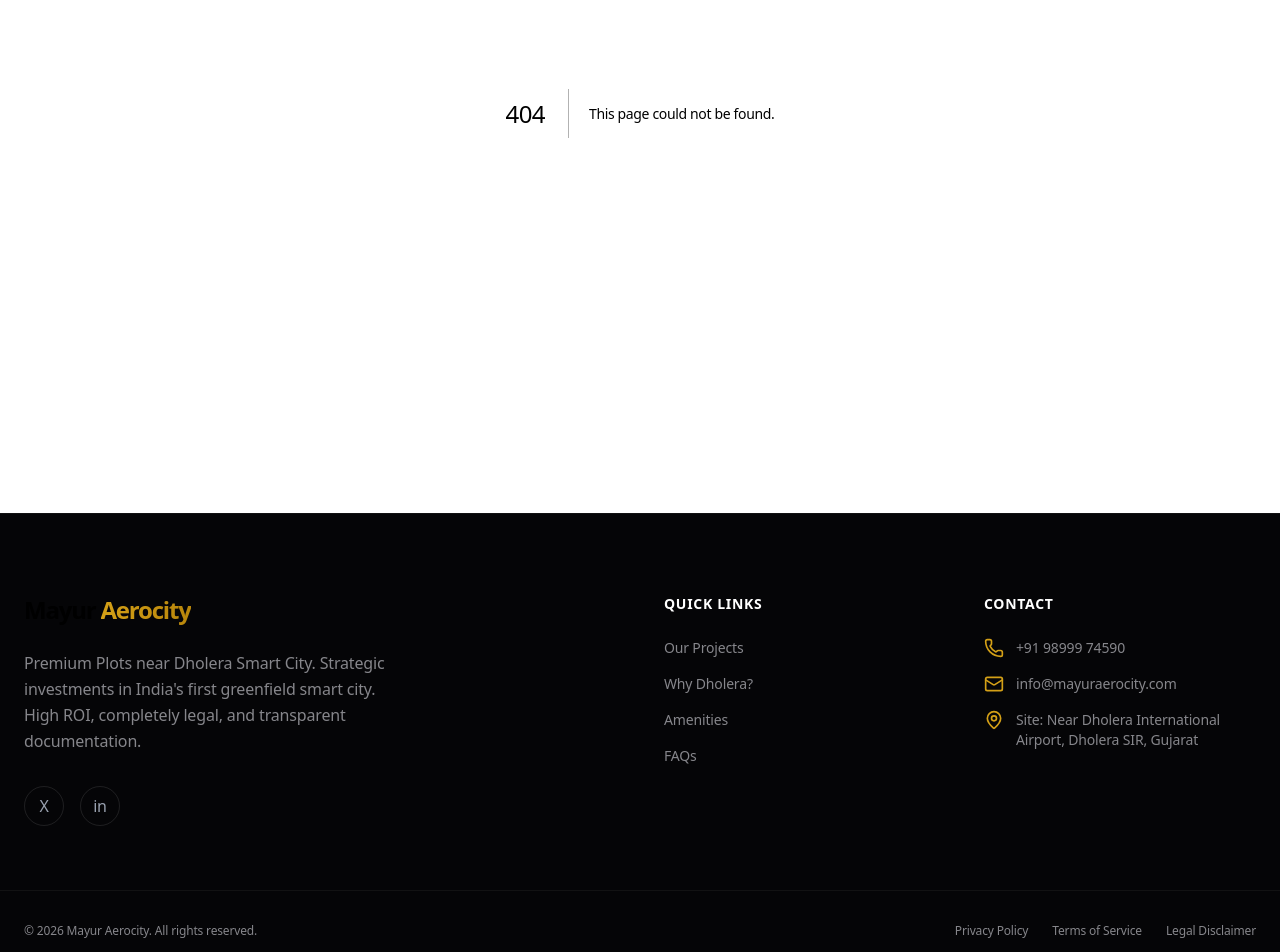
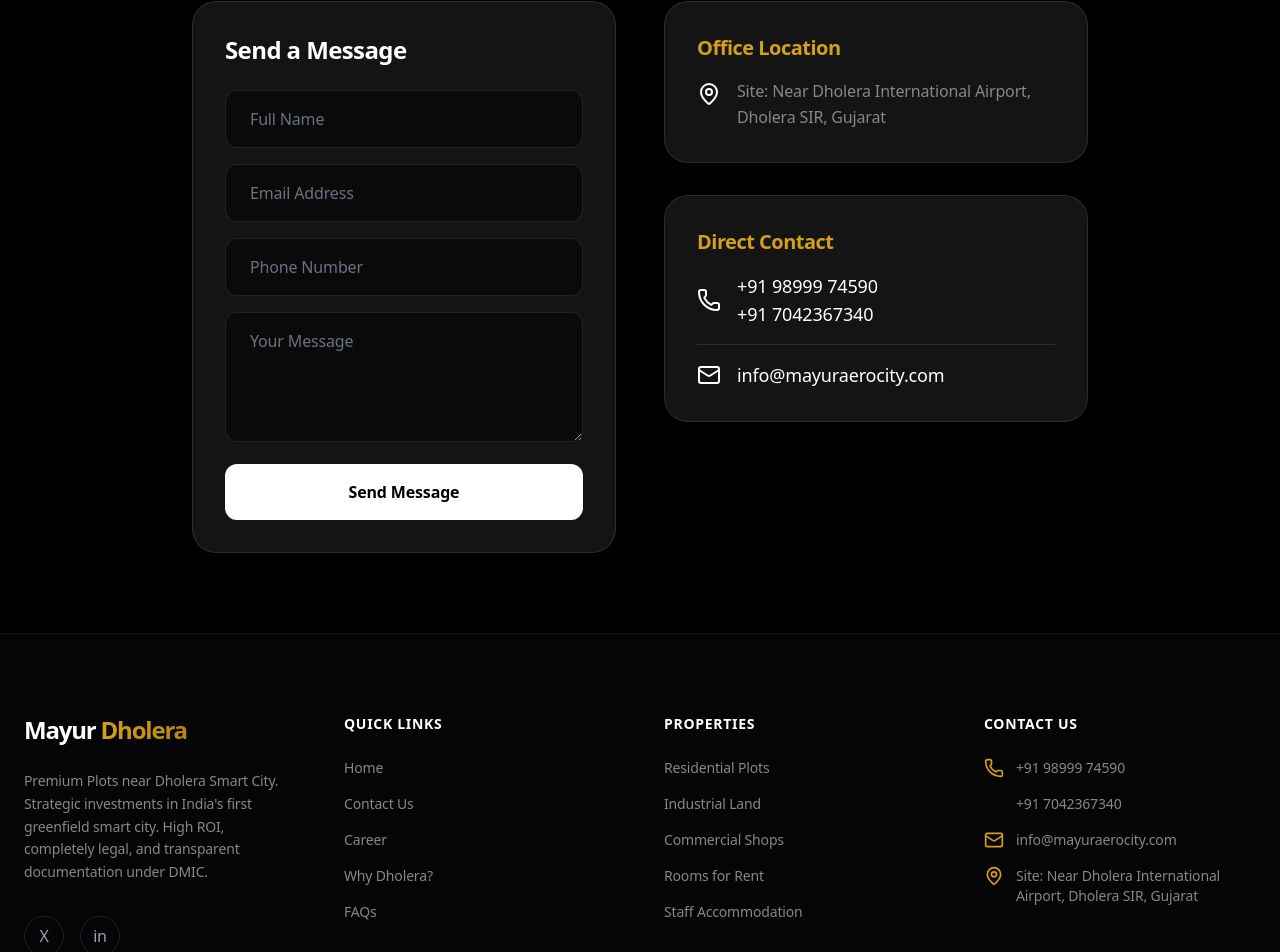
Before and after one commit to fadoomotivation-pixel/mayur, a Next.js app: page /contact-us in a window 1280 px wide. Before the commit this address had no page. Shown: the part 287-1239 px from the top of the page. Built offline with nearby package versions, Linux system fonts and the light colour scheme.

Commit message:
Implement competitor page routing architecture, footer replication, and update logo to Mayur Dholera

```diff
--- /dev/null
+++ b/app/[...slug]/page.tsx
@@ -0,0 +1,35 @@
+import { notFound } from "next/navigation";
+import { site } from "@/lib/data";
+import Link from "next/link";
+
+export default function GenericPage({ params }: { params: { slug: string[] } }) {
+  // Join the slug array to form a path (e.g., ['project', 'builder', 'rsc-group'] -> 'project/builder/rsc-group')
+  const path = params.slug.join('/');
+
+  // Format the last part of the slug into a readable title
+  const rawTitle = params.slug[params.slug.length - 1];
+  const title = rawTitle.split('-').map(word => word.charAt(0).toUpperCase() + word.slice(1)).join(' ');
+
+  return (
+    <main className="min-h-screen bg-black pt-32 pb-20 px-6">
+      <div className="max-w-4xl mx-auto text-center">
+        <h1 className="text-4xl md:text-6xl font-bold tracking-tight mb-6">
+          {title}
+        </h1>
+        <p className="text-xl text-[#86868b] mb-12">
+          Discover detailed insights and premium opportunities regarding {title} in Dholera Smart City.
+        </p>
+
+        <div className="glass-panel p-12 rounded-3xl border border-white/10">
+          <p className="text-[#86868b] leading-relaxed mb-8">
+            This is a dynamically generated page for <strong>/{path}</strong>. Our full content integration for this section is currently being finalized. Please check back soon for complete details on {title} or contact our investment advisors for immediate assistance.
+          </p>
+
+          <Link href="/contact-us" className="inline-flex items-center justify-center px-8 py-4 bg-[#d4a017] text-black font-semibold rounded-full hover:bg-[#b8860b] transition-colors">
+            Contact Advisors
+          </Link>
+        </div>
+      </div>
+    </main>
+  );
+}
--- /dev/null
+++ b/app/contact-us/page.tsx
@@ -0,0 +1,75 @@
+import { site } from "@/lib/data";
+import { Mail, MapPin, Phone } from "lucide-react";
+
+export default function ContactUs() {
+  return (
+    <main className="min-h-screen bg-black pt-32 pb-20 px-6">
+      <div className="max-w-4xl mx-auto">
+        <h1 className="text-4xl md:text-6xl font-bold tracking-tight mb-6">
+          Contact <span className="text-gradient-gold">Us</span>
+        </h1>
+        <p className="text-xl text-[#86868b] mb-12">
+          Get in touch with our investment experts to secure your future in Dholera Smart City.
+        </p>
+
+        <div className="grid md:grid-cols-2 gap-12">
+          <div className="glass-panel p-8 rounded-3xl">
+            <h3 className="text-2xl font-semibold mb-6">Send a Message</h3>
+            <form className="space-y-4">
+              <input
+                type="text"
+                placeholder="Full Name"
+                className="w-full px-6 py-4 rounded-xl bg-black/50 border border-white/10 text-white placeholder:text-gray-500 focus:outline-none focus:border-[#d4a017] transition-colors"
+              />
+              <input
+                type="email"
+                placeholder="Email Address"
+                className="w-full px-6 py-4 rounded-xl bg-black/50 border border-white/10 text-white placeholder:text-gray-500 focus:outline-none focus:border-[#d4a017] transition-colors"
+              />
+              <input
+                type="tel"
+                placeholder="Phone Number"
+                className="w-full px-6 py-4 rounded-xl bg-black/50 border border-white/10 text-white placeholder:text-gray-500 focus:outline-none focus:border-[#d4a017] transition-colors"
+              />
+              <textarea
+                placeholder="Your Message"
+                rows={4}
+                className="w-full px-6 py-4 rounded-xl bg-black/50 border border-white/10 text-white placeholder:text-gray-500 focus:outline-none focus:border-[#d4a017] transition-colors"
+              ></textarea>
+              <button type="submit" className="w-full py-4 bg-white text-black font-semibold rounded-xl hover:bg-gray-200 transition-colors">
+                Send Message
+              </button>
+            </form>
+          </div>
+
+          <div className="space-y-8">
+            <div className="glass-panel p-8 rounded-3xl">
+              <h3 className="text-xl font-semibold mb-4 text-[#d4a017]">Office Location</h3>
+              <div className="flex items-start gap-4">
+                <MapPin className="w-6 h-6 shrink-0 mt-1" />
+                <p className="text-[#86868b] leading-relaxed">{site.address}</p>
+              </div>
+            </div>
+
+            <div className="glass-panel p-8 rounded-3xl">
+              <h3 className="text-xl font-semibold mb-4 text-[#d4a017]">Direct Contact</h3>
+              <ul className="space-y-4">
+                <li className="flex items-center gap-4">
+                  <Phone className="w-6 h-6 shrink-0" />
+                  <div>
+                    <a href={`tel:${site.phone}`} className="block text-lg hover:text-[#d4a017]">{site.phoneDisplay}</a>
+                    <a href={`tel:${site.phoneAlt}`} className="block text-lg hover:text-[#d4a017]">+91 {site.phoneAlt}</a>
+                  </div>
+                </li>
+                <li className="flex items-center gap-4 pt-4 border-t border-white/10">
+                  <Mail className="w-6 h-6 shrink-0" />
+                  <a href={`mailto:${site.email}`} className="text-lg hover:text-[#d4a017]">{site.email}</a>
+                </li>
+              </ul>
+            </div>
+          </div>
+        </div>
+      </div>
+    </main>
+  );
+}
--- a/app/layout.tsx
+++ b/app/layout.tsx
@@ -7,8 +7,8 @@
 const inter = Inter({ subsets: ["latin"], variable: "--font-inter" });
 
 export const metadata: Metadata = {
-  title: "Mayur Aerocity II | Premium Plots near Dholera Smart City",
-  description: "Invest in Mayur Aerocity II, mega residential plots just 0 KM from Dholera SIR boundary. Premium gated community starting at ₹10,750 per Sq. Yard.",
+  title: "Mayur Dholera | Premium Plots near Dholera Smart City",
+  description: "Invest in Mayur Dholera, mega residential plots just 0 KM from Dholera SIR boundary. Premium gated community starting at ₹10,750 per Sq. Yard.",
 };
 
 export default function RootLayout({
--- a/components/Footer.tsx
+++ b/components/Footer.tsx
@@ -1,20 +1,21 @@
 import { site } from "@/lib/data";
 import { Mail, MapPin, Phone } from "lucide-react";
+import Link from "next/link";
 
 export default function Footer() {
   return (
     <footer className="bg-[#050507] border-t border-white/5 pt-20 pb-10">
-      <div className="max-w-7xl mx-auto px-6 grid md:grid-cols-4 gap-12 mb-16">
+      <div className="max-w-7xl mx-auto px-6 grid grid-cols-1 md:grid-cols-2 lg:grid-cols-4 gap-12 mb-16">
 
-        <div className="md:col-span-2">
-          <span className="text-2xl font-bold tracking-tighter mb-6 block">
-            Mayur <span className="text-gradient-gold">Aerocity</span>
-          </span>
-          <p className="text-[#86868b] max-w-sm mb-8 leading-relaxed">
-            {site.tagline}. Strategic investments in India's first greenfield smart city. High ROI, completely legal, and transparent documentation.
+        {/* Col 1: Brand */}
+        <div className="lg:col-span-1">
+          <Link href="/" className="text-2xl font-bold tracking-tighter mb-6 block">
+            Mayur <span className="text-gradient-gold">Dholera</span>
+          </Link>
+          <p className="text-[#86868b] max-w-sm mb-8 leading-relaxed text-sm">
+            {site.tagline}. Strategic investments in India's first greenfield smart city. High ROI, completely legal, and transparent documentation under DMIC.
           </p>
           <div className="flex gap-4">
-            {/* Social Placeholders */}
             <div className="w-10 h-10 rounded-full border border-white/10 flex items-center justify-center text-gray-400 hover:text-white hover:border-white transition-colors cursor-pointer">
               X
             </div>
@@ -24,22 +25,40 @@
           </div>
         </div>
 
+        {/* Col 2: Quick Links */}
         <div>
           <h4 className="text-white font-semibold mb-6 uppercase tracking-wider text-sm">Quick Links</h4>
           <ul className="space-y-4 text-[#86868b] text-sm">
-            <li><a href="#projects" className="hover:text-white transition-colors">Our Projects</a></li>
-            <li><a href="#dholera" className="hover:text-white transition-colors">Why Dholera?</a></li>
-            <li><a href="#amenities" className="hover:text-white transition-colors">Amenities</a></li>
-            <li><a href="#faqs" className="hover:text-white transition-colors">FAQs</a></li>
+            <li><Link href="/" className="hover:text-white transition-colors">Home</Link></li>
+            <li><Link href="/contact-us" className="hover:text-white transition-colors">Contact Us</Link></li>
+            <li><Link href="/career" className="hover:text-white transition-colors">Career</Link></li>
+            <li><Link href="/#dholera" className="hover:text-white transition-colors">Why Dholera?</Link></li>
+            <li><Link href="/#faqs" className="hover:text-white transition-colors">FAQs</Link></li>
           </ul>
         </div>
 
+        {/* Col 3: Properties */}
         <div>
-          <h4 className="text-white font-semibold mb-6 uppercase tracking-wider text-sm">Contact</h4>
+          <h4 className="text-white font-semibold mb-6 uppercase tracking-wider text-sm">Properties</h4>
+          <ul className="space-y-4 text-[#86868b] text-sm">
+            <li><Link href="/residential-plots" className="hover:text-white transition-colors">Residential Plots</Link></li>
+            <li><Link href="/industrial-land" className="hover:text-white transition-colors">Industrial Land</Link></li>
+            <li><Link href="/project/dholera-iconic-rera-approved-commercial-shops" className="hover:text-white transition-colors">Commercial Shops</Link></li>
+            <li><Link href="/rooms-for-rent-in-dholera" className="hover:text-white transition-colors">Rooms for Rent</Link></li>
+            <li><Link href="/corporate-staff-accommodation-in-dholera" className="hover:text-white transition-colors">Staff Accommodation</Link></li>
+          </ul>
+        </div>
+
+        {/* Col 4: Contact */}
+        <div>
+          <h4 className="text-white font-semibold mb-6 uppercase tracking-wider text-sm">Contact Us</h4>
           <ul className="space-y-4 text-[#86868b] text-sm">
             <li className="flex gap-3">
               <Phone className="w-5 h-5 shrink-0 text-[#d4a017]" />
               <a href={`tel:${site.phone}`} className="hover:text-white transition-colors">{site.phoneDisplay}</a>
+            </li>
+            <li className="flex gap-3 pl-8">
+              <a href={`tel:${site.phoneAlt}`} className="hover:text-white transition-colors">+91 {site.phoneAlt}</a>
             </li>
             <li className="flex gap-3">
               <Mail className="w-5 h-5 shrink-0 text-[#d4a017]" />
@@ -57,9 +76,9 @@
       <div className="max-w-7xl mx-auto px-6 border-t border-white/5 pt-8 flex flex-col md:flex-row items-center justify-between text-xs text-[#86868b]">
         <p>&copy; {new Date().getFullYear()} {site.name}. All rights reserved.</p>
         <div className="flex gap-6 mt-4 md:mt-0">
-          <a href="#" className="hover:text-white transition-colors">Privacy Policy</a>
-          <a href="#" className="hover:text-white transition-colors">Terms of Service</a>
-          <a href="#" className="hover:text-white transition-colors">Legal Disclaimer</a>
+          <Link href="#" className="hover:text-white transition-colors">Privacy Policy</Link>
+          <Link href="#" className="hover:text-white transition-colors">Terms of Service</Link>
+          <Link href="#" className="hover:text-white transition-colors">Legal Disclaimer</Link>
         </div>
       </div>
     </footer>
--- a/components/Header.tsx
+++ b/components/Header.tsx
@@ -4,6 +4,7 @@
 import { site } from "@/lib/data";
 import { Phone, Menu, X } from "lucide-react";
 import { useState } from "react";
+import Link from "next/link";
 
 export default function Header() {
   const { scrollY } = useScroll();
@@ -14,10 +15,10 @@
   const blur = useTransform(scrollY, [0, 50], [0, 12]);
 
   const navLinks = [
-    { name: "Projects", href: "#projects" },
-    { name: "Why Dholera", href: "#dholera" },
-    { name: "Amenities", href: "#amenities" },
-    { name: "FAQs", href: "#faqs" },
+    { name: "Projects", href: "/#projects" },
+    { name: "Why Dholera", href: "/#dholera" },
+    { name: "Amenities", href: "/#amenities" },
+    { name: "FAQs", href: "/#faqs" },
   ];
 
   return (
@@ -30,22 +31,22 @@
         className="fixed top-0 left-0 right-0 z-50 transition-colors duration-300 border-b border-white/5"
       >
         <div className="max-w-7xl mx-auto px-6 h-20 flex items-center justify-between">
-          <a href="#" className="flex items-center gap-2 relative z-50">
+          <Link href="/" className="flex items-center gap-2 relative z-50">
             <span className="text-2xl font-bold tracking-tighter">
-              Mayur <span className="text-gradient-gold">Aerocity</span>
+              Mayur <span className="text-gradient-gold">Dholera</span>
             </span>
-          </a>
+          </Link>
 
           {/* Desktop Nav */}
           <nav className="hidden md:flex items-center gap-8">
             {navLinks.map((link) => (
-              <a
+              <Link
                 key={link.name}
                 href={link.href}
                 className="text-sm font-medium text-gray-300 hover:text-white transition-colors"
               >
                 {link.name}
-              </a>
+              </Link>
             ))}
           </nav>
 
@@ -57,12 +58,12 @@
               <Phone className="w-4 h-4" />
               {site.phoneDisplay}
             </a>
-            <a
-              href="#contact"
+            <Link
+              href="/contact-us"
               className="px-5 py-2.5 rounded-full bg-white text-black text-sm font-semibold hover:scale-105 active:scale-95 transition-transform"
             >
               Enquire Now
-            </a>
+            </Link>
           </div>
 
           {/* Mobile Toggle */}
@@ -79,22 +80,22 @@
       {isOpen && (
         <div className="fixed inset-0 z-40 bg-black/95 backdrop-blur-xl flex flex-col justify-center items-center gap-8">
           {navLinks.map((link) => (
-            <a
+            <Link
               key={link.name}
               href={link.href}
               onClick={() => setIsOpen(false)}
               className="text-2xl font-semibold text-gray-300 hover:text-white transition-colors"
             >
               {link.name}
-            </a>
+            </Link>
           ))}
-          <a
-            href="#contact"
+          <Link
+            href="/contact-us"
             onClick={() => setIsOpen(false)}
             className="px-8 py-4 mt-4 rounded-full bg-[#d4a017] text-black text-lg font-semibold"
           >
             Enquire Now
-          </a>
+          </Link>
         </div>
       )}
     </>
--- a/lib/data.ts
+++ b/lib/data.ts
@@ -1,5 +1,5 @@
 export const site = {
-  name: 'Mayur Aerocity',
+  name: 'Mayur Dholera',
   tagline: 'Premium Plots near Dholera Smart City',
   phone: '9899974590',
   phoneAlt: '7042367340',
```
